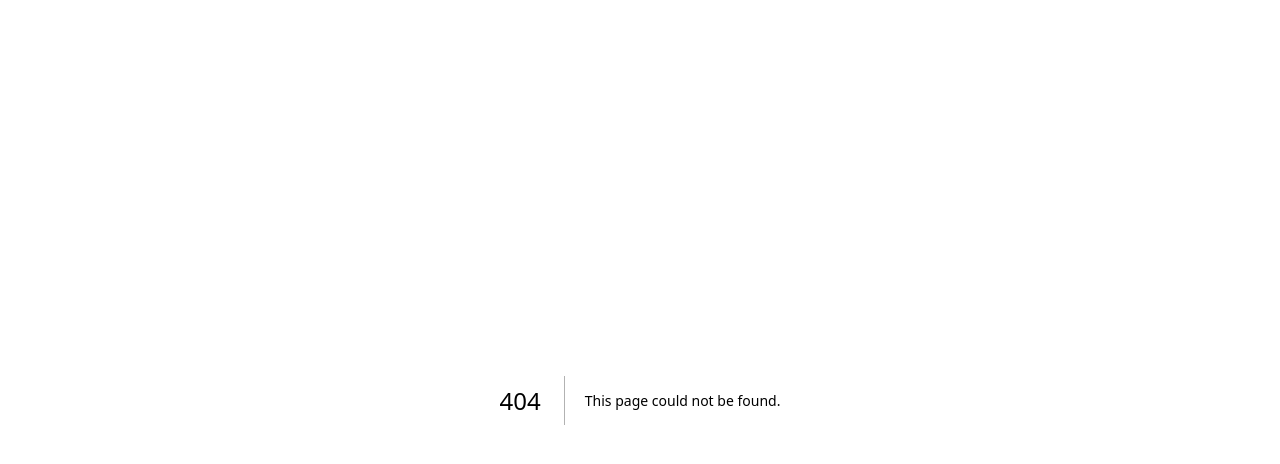
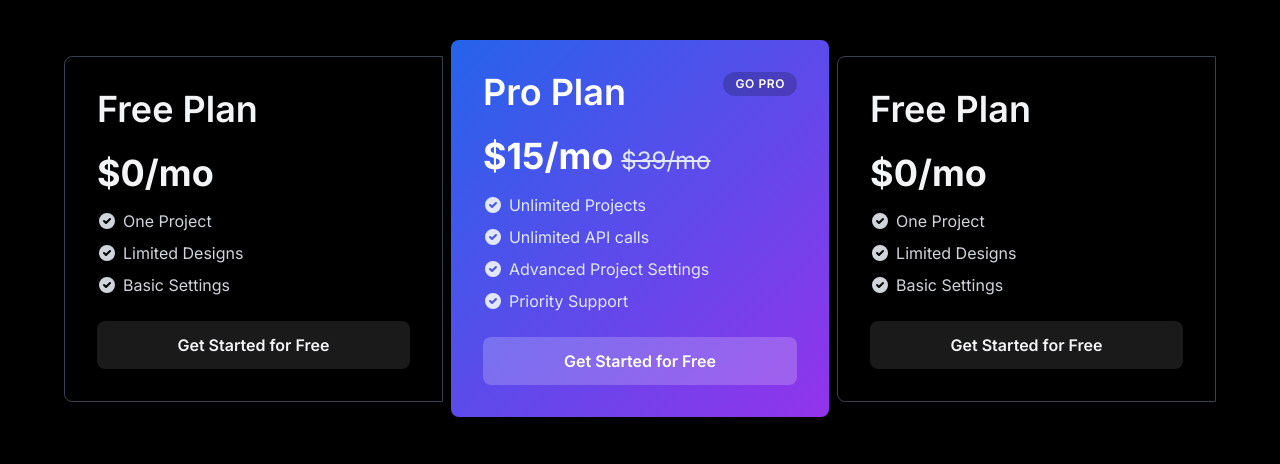
Before and after one commit to ighmaZ/Room-Rover, a Next.js app: page /pricing in a window 1280 px wide. Before the commit this address had no page. Shown: the top 464 px of the page. Built offline with nearby package versions, Linux system fonts and the light colour scheme.

Commit message:
add pricing

```diff
--- a/app/components/imageToDesign/ImageToDesign.tsx
+++ b/app/components/imageToDesign/ImageToDesign.tsx
@@ -17,7 +17,8 @@ const ImageToDesign: React.FC = () => {
   const room = useRoomStore((state) => state.selectedRoom);
   const theme = useRoomStore((state) => state.selectedTheme);
 
-  const prompt: string = `Renovate the input image room, a ${theme} themed ${room}. please leave the area of the room same as before, and same four corners of the room. please try to leave the same furniture at the same position`;
+  // const prompt: string = `Renovate the input image room, a ${theme} themed ${room}. please leave the area of the room same as before, and same four corners of the room. please try to leave the same furniture at the same position`;
+  const prompt: string = `Renovate the input image room, a rgba lightning room please leave the area of the room same as before, and same four corners of the room. please try to leave the same furniture at the same position`;
 
   const handleImageChange = (e: ChangeEvent<HTMLInputElement>) => {
     if (e.target.files && e.target.files[0]) {
--- a/app/hooks/useAuth.ts
+++ b/app/hooks/useAuth.ts
@@ -16,6 +16,7 @@ export default function useAuth() {
 
   useEffect(() => {
     const checkAuth = async () => {
+      console.log("rendering");
       try {
         const token =
           new URLSearchParams(window.location.search).get("token") ||
@@ -40,7 +41,7 @@ export default function useAuth() {
     };
 
     checkAuth();
-  }, [router]);
+  }, []);
 
   const handleLogin = () => {
     router.push("http://localhost:3001/api/auth/google");
--- /dev/null
+++ b/app/pricing/page.tsx
@@ -0,0 +1,98 @@
+import React from "react";
+
+const PricingPlans: React.FC = () => {
+  return (
+    <div className="h-screen w-screen bg-black p-10">
+      <div className="sm:flex  items-center justify-center max-w-6xl mx-auto gap-4 sm:gap-2">
+        <FreePlan />
+        <ProPlan />
+        <FreePlan />
+      </div>
+    </div>
+  );
+};
+
+const FreePlan: React.FC = () => {
+  return (
+    <div className="w-full p-6 bg-black border border-gray-700 rounded-lg sm:w-1/2 bg-opacity-20 sm:rounded-r-none sm:p-8">
+      <div className="mb-6">
+        <h3 className="text-2xl font-semibold jakarta text-gray-100 sm:text-4xl">
+          Free Plan
+        </h3>
+      </div>
+      <div className="mb-4 space-x-2">
+        <span className="text-4xl font-bold text-gray-100">$0/mo</span>
+      </div>
+      <ul className="mb-6 space-y-2 text-gray-300">
+        <PlanFeature text="One Project" />
+        <PlanFeature text="Limited Designs" />
+        <PlanFeature text="Basic Settings" />
+      </ul>
+      <a
+        href="#"
+        className="block px-8 py-3 text-sm font-semibold text-center text-gray-100 transition duration-100 bg-white rounded-lg outline-none bg-opacity-10 hover:bg-opacity-20 md:text-base"
+      >
+        Get Started for Free
+      </a>
+    </div>
+  );
+};
+
+const ProPlan: React.FC = () => {
+  return (
+    <div className="w-full p-6 rounded-lg shadow-xl sm:w-1/2 bg-gradient-to-br from-blue-600 to-purple-600 sm:p-8">
+      <div className="flex flex-col items-start justify-between gap-4 mb-6 lg:flex-row">
+        <div>
+          <h3 className="text-2xl font-semibold text-white jakarta sm:text-4xl">
+            Pro Plan
+          </h3>
+        </div>
+        <span className="order-first inline-block px-3 py-1 text-xs font-semibold tracking-wider text-white uppercase bg-black rounded-full lg:order-none bg-opacity-20">
+          Go Pro
+        </span>
+      </div>
+      <div className="mb-4 space-x-2">
+        <span className="text-4xl font-bold text-white">$15/mo</span>
+        <span className="text-2xl text-indigo-100 line-through">$39/mo</span>
+      </div>
+      <ul className="mb-6 space-y-2 text-indigo-100">
+        <PlanFeature text="Unlimited Projects" />
+        <PlanFeature text="Unlimited API calls" />
+        <PlanFeature text="Advanced Project Settings" />
+        <PlanFeature text="Priority Support" />
+      </ul>
+      <a
+        href="#"
+        className="block px-8 py-3 text-sm font-semibold text-center text-white transition duration-100 bg-white rounded-lg outline-none bg-opacity-20 hover:bg-opacity-30 md:text-base"
+      >
+        Get Started for Free
+      </a>
+    </div>
+  );
+};
+
+interface PlanFeatureProps {
+  text: string;
+}
+
+const PlanFeature: React.FC<PlanFeatureProps> = ({ text }) => {
+  return (
+    <li className="flex items-center gap-1.5">
+      <svg
+        xmlns="http://www.w3.org/2000/svg"
+        className="flex-shrink-0 w-5 h-5"
+        viewBox="0 0 20 20"
+        fill="currentColor"
+      >
+        <path
+          fillRule="evenodd"
+          d="M10 18a8 8 0 100-16 8 8 0 000 16zm3.707-9.293a1 1 0 00-1.414-1.414L9 10.586 7.707 9.293a1 1 0 00-1.414 1.414l2 2a1 1 0 001.414 0l4-4z"
+          clipRule="evenodd"
+        />
+      </svg>
+      <span>{text}</span>
+    </li>
+  );
+};
+
+export default PricingPlans;
```
